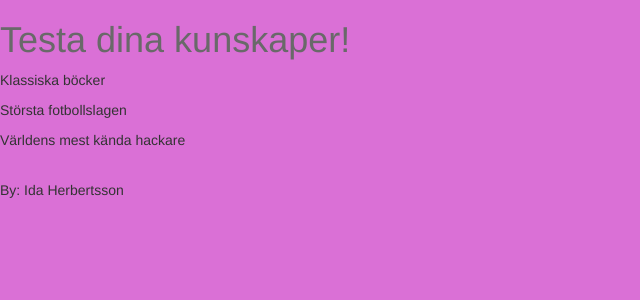
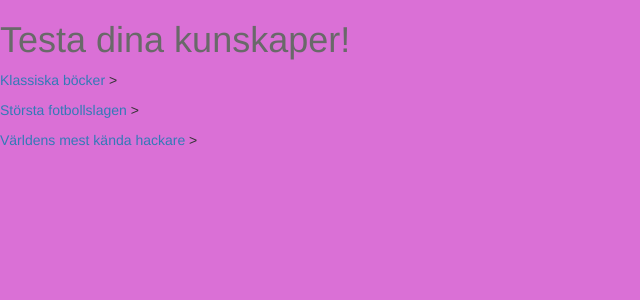
Before and after one commit to idaherbertsson/quizproject, a Django app: page / in a window 1280 px wide. Shown: the top 300 px of the page, without its empty margins (0-640 px from the left). Run offline with Django 3.2, Linux system fonts and the light colour scheme.

Commit message:
Added link to quizes from start
Links to quizes from start page

```diff
--- a/quiz/templates/startpage.html
+++ b/quiz/templates/startpage.html
@@ -19,17 +19,17 @@
 		<!--nedan vill jag ev göra om till kolumner-->
 
 		{% for quiz in quizzes %}
-			<p> {{ quiz.name }}</p>
+			<p><a href="{% url 'quiz_page' quiz.quiz_number %}" >
+
+			{{ quiz.name }}
+		</a>></p>
 		{% endfor %}
-
-
 
 
 
 		<br>
 
-		<p> By: Ida Herbertsson </p>
-		<!--denna skulle jag vilja ha centrerad-->
 
-</body>
+
+	</body>
 </html>
```
